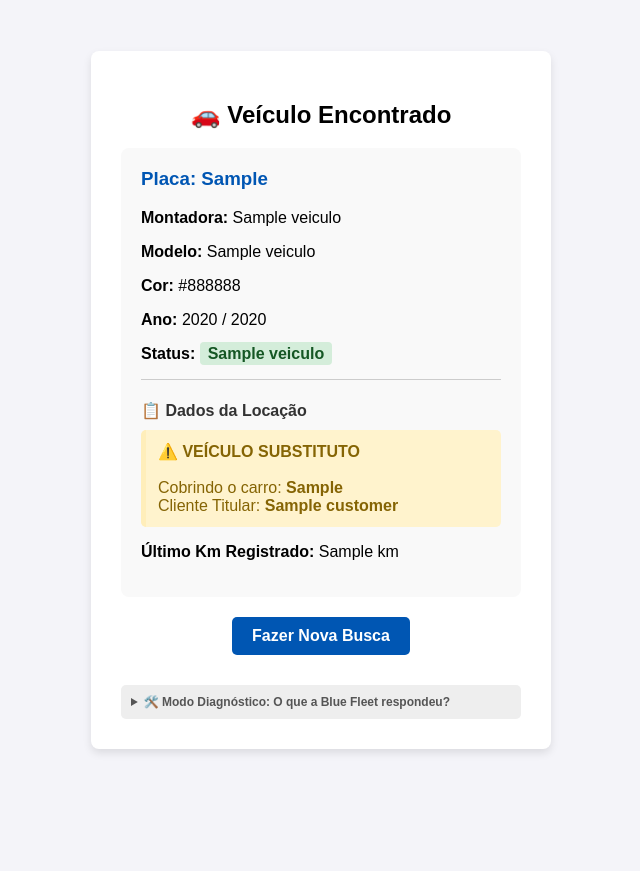
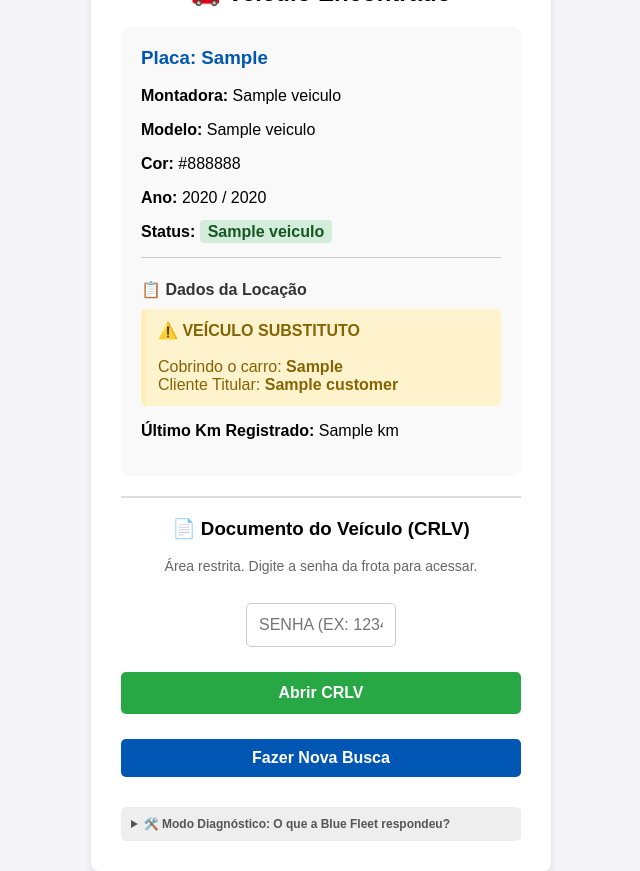
Before and after one commit to utchuco/proxy-nevada, a Flask app: template templates/resultado.html in a window 1280 px wide. Shown: the whole page, without its empty margins (319-959 px from the left). Before the commit the page ends 753 px from the top, so only its background shows below. Run offline with Flask 3, Linux system fonts and the light colour scheme; the template is opened without the code that fills it: most values are stand-ins (such as "Sample title", 1, 10 or a date in 2020).

Commit message:
Implementa busca de CRLV com senha e escudo de documentos

```diff
--- a/app.py
+++ b/app.py
@@ -1,7 +1,7 @@
 import os
 import base64
 import requests
-from flask import Flask, render_template, request
+from flask import Flask, render_template, request, send_file
 from dotenv import load_dotenv
 
 load_dotenv()
@@ -10,7 +10,6 @@ app = Flask(__name__)
 
 CLIENT_ID = os.getenv("BLUEFLEET_CLIENT_ID")
 CLIENT_SECRET = os.getenv("BLUEFLEET_CLIENT_SECRET")
-AUTH_URL = "https://auth.auth0.com/oauth/token" # Ajuste se for auth.bluefleet
 AUTH_URL = "https://auth.bluefleet.com.br/connect/token"
 API_URL = "https://api.bluefleet.com.br"
 
@@ -78,7 +77,6 @@ def buscar():
                                     url_arquivos = f"{API_URL}/contract-item-request/{req_id}/files"
                                     try:
                                         r_files = requests.get(url_arquivos, headers=headers)
-                                        # Salvamos o status (ex: 200, 404, 500) e o texto que a API cuspiu
                                         espiao_api = {
                                             "status_http": r_files.status_code,
                                             "url_testada": url_arquivos,
@@ -106,5 +104,32 @@ def buscar():
     except Exception as e:
         return render_template("index.html", erro=f"Erro interno do sistema: {str(e)}")
 
+
+@app.route('/crlv', methods=['POST'])
+def acessar_crlv():
+    placa = request.form.get('placa')
+    senha = request.form.get('senha')
+
+    # A senha da frota
+    if senha != '1234':
+        return "Acesso negado: Senha incorreta.", 403
+
+    # Limpa a placa para buscar
+    placa_limpa = placa.replace('-', '').replace(' ', '').upper()
+
+    # Ordem de busca: 2026 primeiro, depois 2025
+    pastas_busca = ['documentos/2026', 'documentos/2025']
+
+    for pasta in pastas_busca:
+        if os.path.exists(pasta):
+            for arquivo in os.listdir(pasta):
+                nome_arquivo_limpo = arquivo.replace('-', '').replace(' ', '').upper()
+
+                if placa_limpa in nome_arquivo_limpo and arquivo.upper().endswith('.PDF'):
+                    caminho_completo = os.path.join(pasta, arquivo)
+                    return send_file(caminho_completo, mimetype='application/pdf')
+
+    return f"Documento não encontrado para a placa {placa}.", 404
+
 if __name__ == "__main__":
     app.run(host="0.0.0.0", port=5000)
--- a/templates/resultado.html
+++ b/templates/resultado.html
@@ -5,9 +5,17 @@
     <meta name="viewport" content="width=device-width, initial-scale=1.0">
     <title>Detalhes do Veículo - Nevada</title>
     <link rel="stylesheet" href="{{ url_for('static', filename='style.css') }}">
+
+    <!-- Configurações de Aplicativo (PWA) -->
+    <link rel="manifest" href="{{ url_for('static', filename='manifest.json') }}">
+    <meta name="theme-color" content="#0056b3">
+    <meta name="apple-mobile-web-app-capable" content="yes">
+    <meta name="apple-mobile-web-app-status-bar-style" content="black-translucent">
+    <meta name="apple-mobile-web-app-title" content="Nevada">
+    <link rel="apple-touch-icon" href="{{ url_for('static', filename='logo.png') }}">
 </head>
 <body>
-    <div class="container">
+    <div class="container" style="text-align: center;">
         <h2>🚗 Veículo Encontrado</h2>
 
         <div style="text-align: left; background: #f9f9f9; padding: 20px; border-radius: 8px; margin-bottom: 20px;">
@@ -44,7 +52,26 @@
             <p><strong>Último Km Registrado:</strong> {{ veiculo.informedOdometer }} km</p>
         </div>
 
-        <a href="/" style="display: inline-block; padding: 10px 20px; background-color: #0056b3; color: white; text-decoration: none; border-radius: 5px; font-weight: bold;">Fazer Nova Busca</a>
+        <!-- Botão de Senha do CRLV -->
+        <hr style="margin: 20px 0; border: 1px solid #ddd;">
+        <div style="text-align: center; margin-top: 15px; margin-bottom: 25px;">
+            <h3>📄 Documento do Veículo (CRLV)</h3>
+            <p style="font-size: 14px; color: #666;">Área restrita. Digite a senha da frota para acessar.</p>
+
+            <form action="/crlv" method="POST" target="_blank" style="display: flex; justify-content: center; gap: 10px; margin-top: 10px; flex-wrap: wrap;">
+                <input type="hidden" name="placa" value="{{ veiculo.licensePlate }}">
+
+                <input type="password" name="senha" placeholder="Senha (ex: 1234)" inputmode="numeric" required
+                       style="padding: 12px; border-radius: 5px; border: 1px solid #ccc; width: 150px; text-align: center; font-size: 16px;">
+
+                <button type="submit"
+                        style="padding: 12px 20px; background-color: #28a745; color: white; border: none; border-radius: 5px; font-size: 16px; font-weight: bold; cursor: pointer;">
+                    Abrir CRLV
+                </button>
+            </form>
+        </div>
+
+        <a href="/" style="display: inline-block; padding: 10px 20px; background-color: #0056b3; color: white; text-decoration: none; border-radius: 5px; font-weight: bold; width: 100%; box-sizing: border-box;">Fazer Nova Busca</a>
 
         <!-- Diagnóstico do Espião de API -->
         {% if espiao_api %}
```
Also changed, not shown: 1 other file.
